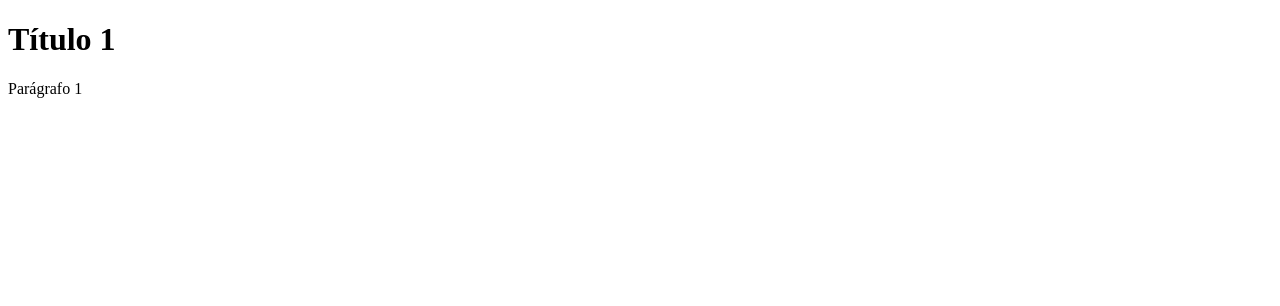
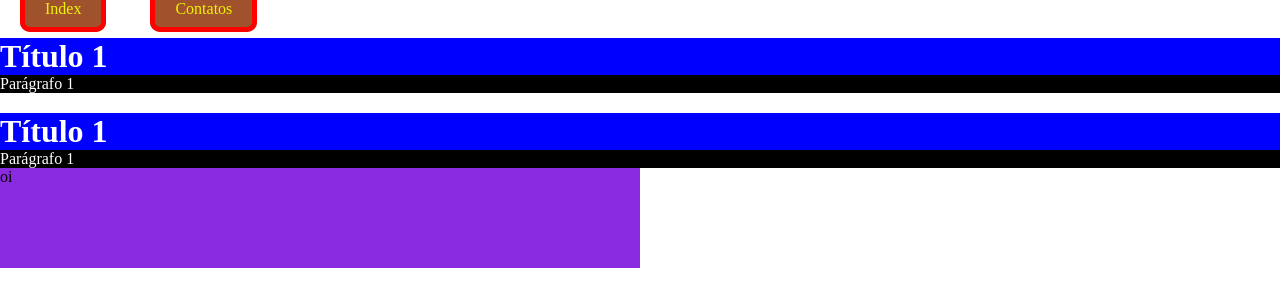
Before and after one commit to WesleyHorquen/programacao-web, a plain HTML site: page aula05/projeto4/index.html in a window 1280 px wide. Drawn offline with Linux system fonts and the light colour scheme.

Commit message:
Primeira aula CSS

```diff
--- a/aula05/projeto4/index.html
+++ b/aula05/projeto4/index.html
@@ -4,10 +4,22 @@
     <meta charset="UTF-8">
     <meta name="viewport" content="width=device-width, initial-scale=1.0">
     <title>Introdução ao CSS</title>
+    <link rel="stylesheet" href="style.css">
+
 </head>
 <body>
+    <a href="#"> Index</a>
+    <a href="contatos.html"> Contatos</a>
     <!-- CSS - Folha de Estilos em Cascata -->
      <h1> Título 1</h1>
      <p> Parágrafo 1</p>
+
+    <h1> Título 1</h1>
+    <p> Parágrafo 1</p>
+
+    <div>
+        oi
+    </div>
+
 </body>
 </html>
--- /dev/null
+++ b/aula05/projeto4/style.css
@@ -0,0 +1,37 @@
+* {
+    margin: 0;
+    border: 0;
+    padding: 0;
+    box-sizing: border-box;
+}
+
+h1 {
+    background-color:blue;
+    color: #fff;
+    margin-top: 20px;
+}
+
+p {
+    background-color:rgb(0, 0, 0);
+    color:rgb(255, 255, 255);
+}
+
+a {
+    background-color: sienna;
+    color: #eef302;
+    text-decoration: none;
+    border-radius: 10px;
+
+/* Margem Interna - 1 valor pega em todas direções - 2 primeiro vertical, segundo horizontal */
+    padding: 10px 20px;
+/* Margem Externa */
+    margin: 20px;
+/*tipo, espessura, cor */
+    border: solid, 5px, #ff0000;
+}
+
+div {
+    background-color: blueviolet;
+    height: 100px; /* Altura */
+    width: 50%; /* Largura -  % relativo ao tamanho do pai, nesse caso o body*/
+}
```
Also changed, not shown: aula05/projeto4/contatos.html (added, +15 -0 lines).
